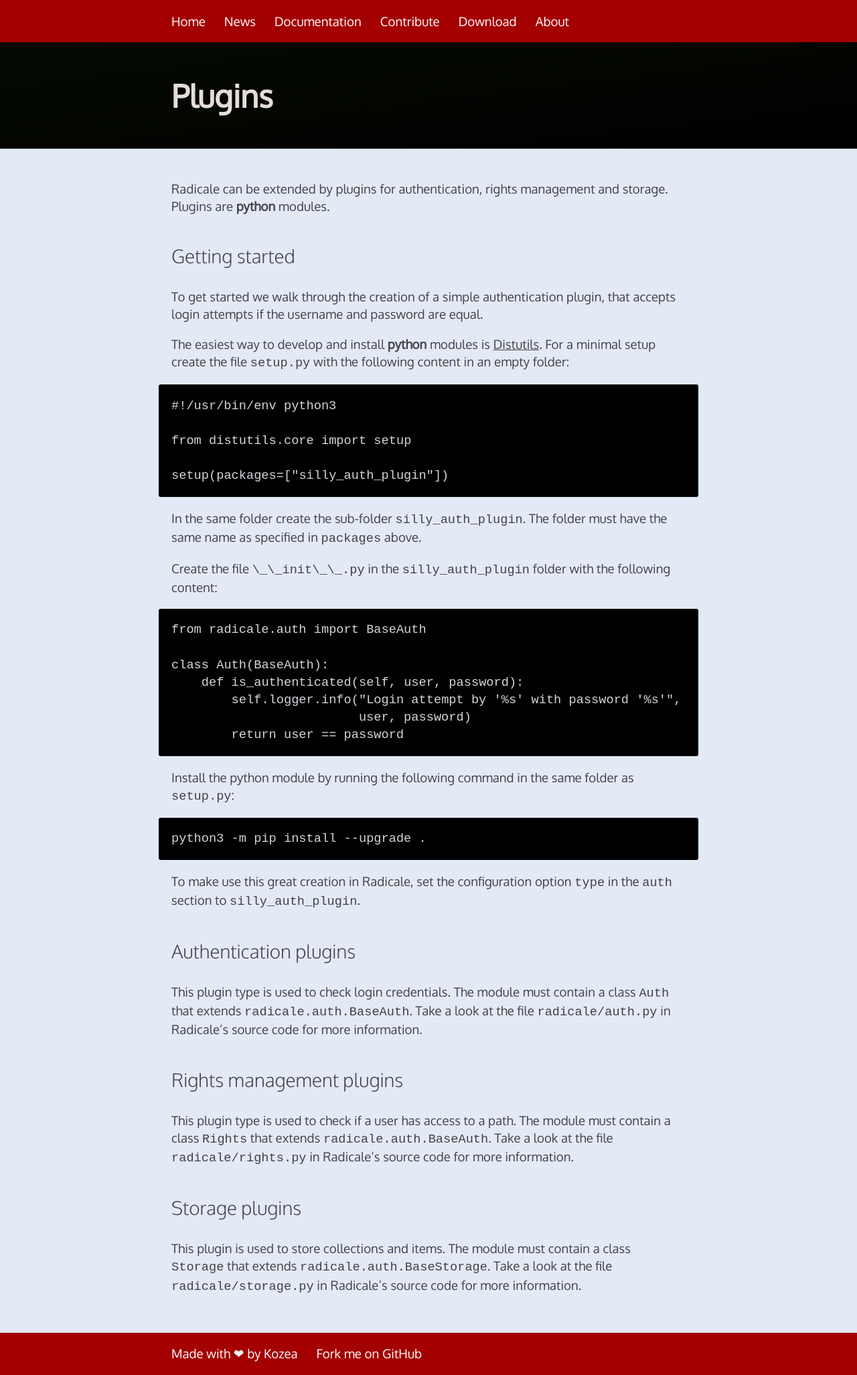
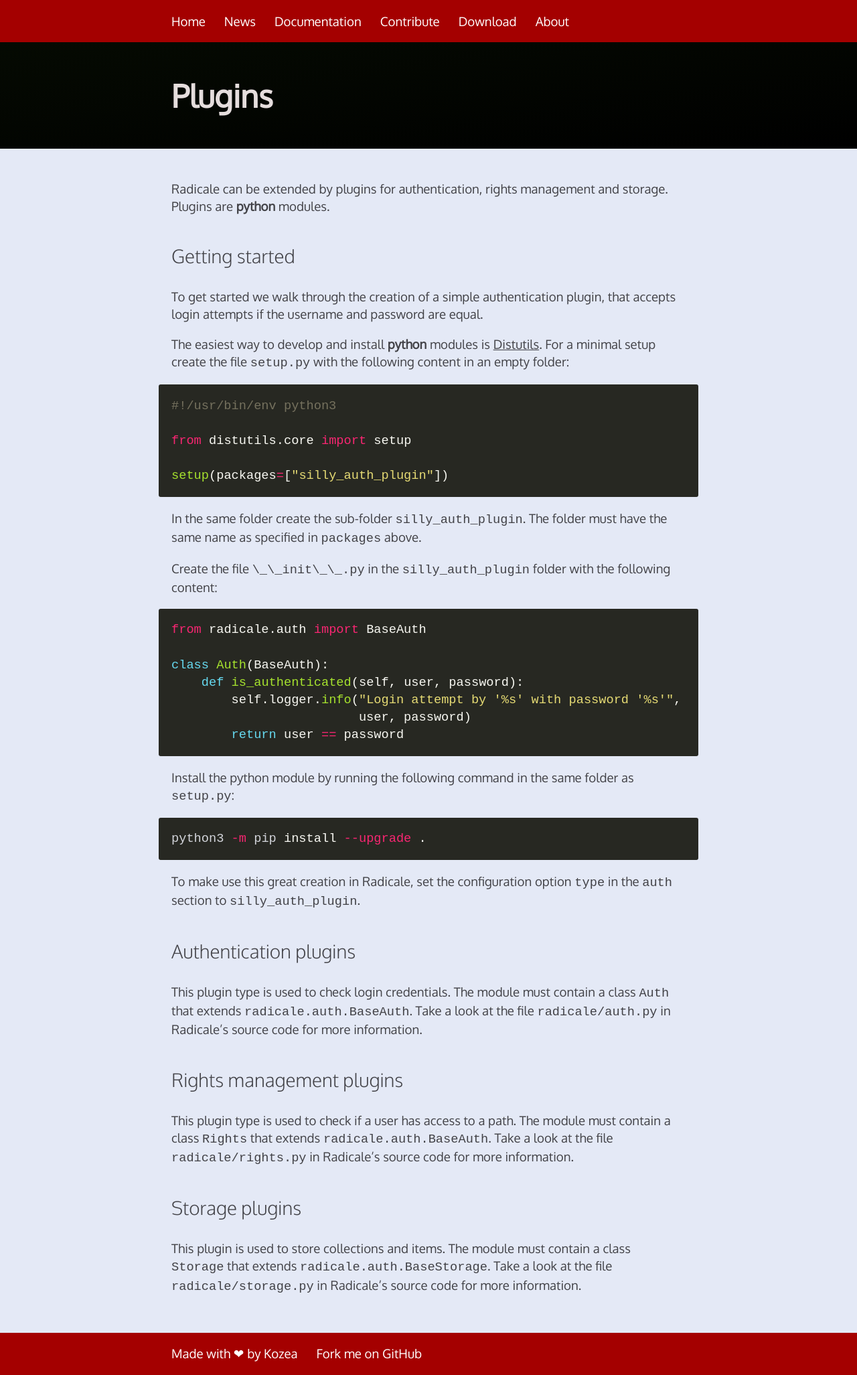
Before and after one commit to Kozea/Radicale, a Jekyll site: the page built from plugins.md, in a window 1280 px wide. Shown: the whole page at 67% size. Built offline with Jekyll 4.4.1, drawn with Linux system fonts in a browser that asks for light colours.

Commit message:
Add code highlight theme

```diff
--- a/css/main.sass
+++ b/css/main.sass
@@ -4,6 +4,7 @@
 
 @charset "utf-8"
 @import url(https:\/\/fonts.googleapis.com/css?family=Oxygen:400,300)
+@import url(monokai.css)
 
 body
   background: #e4e9f6
--- /dev/null
+++ b/css/monokai.css
@@ -0,0 +1,65 @@
+.highlight pre { background-color: #272822; }
+.highlight .hll { background-color: #272822; }
+.highlight .c { color: #75715e } /* Comment */
+.highlight .err { color: #960050; background-color: #1e0010 } /* Error */
+.highlight .k { color: #66d9ef } /* Keyword */
+.highlight .l { color: #ae81ff } /* Literal */
+.highlight .n { color: #f8f8f2 } /* Name */
+.highlight .o { color: #f92672 } /* Operator */
+.highlight .p { color: #f8f8f2 } /* Punctuation */
+.highlight .cm { color: #75715e } /* Comment.Multiline */
+.highlight .cp { color: #75715e } /* Comment.Preproc */
+.highlight .c1 { color: #75715e } /* Comment.Single */
+.highlight .cs { color: #75715e } /* Comment.Special */
+.highlight .ge { font-style: italic } /* Generic.Emph */
+.highlight .gs { font-weight: bold } /* Generic.Strong */
+.highlight .kc { color: #66d9ef } /* Keyword.Constant */
+.highlight .kd { color: #66d9ef } /* Keyword.Declaration */
+.highlight .kn { color: #f92672 } /* Keyword.Namespace */
+.highlight .kp { color: #66d9ef } /* Keyword.Pseudo */
+.highlight .kr { color: #66d9ef } /* Keyword.Reserved */
+.highlight .kt { color: #66d9ef } /* Keyword.Type */
+.highlight .ld { color: #e6db74 } /* Literal.Date */
+.highlight .m { color: #ae81ff } /* Literal.Number */
+.highlight .s { color: #e6db74 } /* Literal.String */
+.highlight .na { color: #a6e22e } /* Name.Attribute */
+.highlight .nb { color: #f8f8f2 } /* Name.Builtin */
+.highlight .nc { color: #a6e22e } /* Name.Class */
+.highlight .no { color: #66d9ef } /* Name.Constant */
+.highlight .nd { color: #a6e22e } /* Name.Decorator */
+.highlight .ni { color: #f8f8f2 } /* Name.Entity */
+.highlight .ne { color: #a6e22e } /* Name.Exception */
+.highlight .nf { color: #a6e22e } /* Name.Function */
+.highlight .nl { color: #f8f8f2 } /* Name.Label */
+.highlight .nn { color: #f8f8f2 } /* Name.Namespace */
+.highlight .nx { color: #a6e22e } /* Name.Other */
+.highlight .py { color: #f8f8f2 } /* Name.Property */
+.highlight .nt { color: #f92672 } /* Name.Tag */
+.highlight .nv { color: #f8f8f2 } /* Name.Variable */
+.highlight .ow { color: #f92672 } /* Operator.Word */
+.highlight .w { color: #f8f8f2 } /* Text.Whitespace */
+.highlight .mf { color: #ae81ff } /* Literal.Number.Float */
+.highlight .mh { color: #ae81ff } /* Literal.Number.Hex */
+.highlight .mi { color: #ae81ff } /* Literal.Number.Integer */
+.highlight .mo { color: #ae81ff } /* Literal.Number.Oct */
+.highlight .sb { color: #e6db74 } /* Literal.String.Backtick */
+.highlight .sc { color: #e6db74 } /* Literal.String.Char */
+.highlight .sd { color: #e6db74 } /* Literal.String.Doc */
+.highlight .s2 { color: #e6db74 } /* Literal.String.Double */
+.highlight .se { color: #ae81ff } /* Literal.String.Escape */
+.highlight .sh { color: #e6db74 } /* Literal.String.Heredoc */
+.highlight .si { color: #e6db74 } /* Literal.String.Interpol */
+.highlight .sx { color: #e6db74 } /* Literal.String.Other */
+.highlight .sr { color: #e6db74 } /* Literal.String.Regex */
+.highlight .s1 { color: #e6db74 } /* Literal.String.Single */
+.highlight .ss { color: #e6db74 } /* Literal.String.Symbol */
+.highlight .bp { color: #f8f8f2 } /* Name.Builtin.Pseudo */
+.highlight .vc { color: #f8f8f2 } /* Name.Variable.Class */
+.highlight .vg { color: #f8f8f2 } /* Name.Variable.Global */
+.highlight .vi { color: #f8f8f2 } /* Name.Variable.Instance */
+.highlight .il { color: #ae81ff } /* Literal.Number.Integer.Long */
+
+.highlight .gh { } /* Generic Heading & Diff Header */
+.highlight .gu { color: #75715e; } /* Generic.Subheading & Diff Unified/Comment? */
+.highlight .gd { color: #f92672; } /* Generic.Deleted & Diff Deleted */
+.highlight .gi { color: #a6e22e; } /* Generic.Inserted & Diff Inserted */
```
